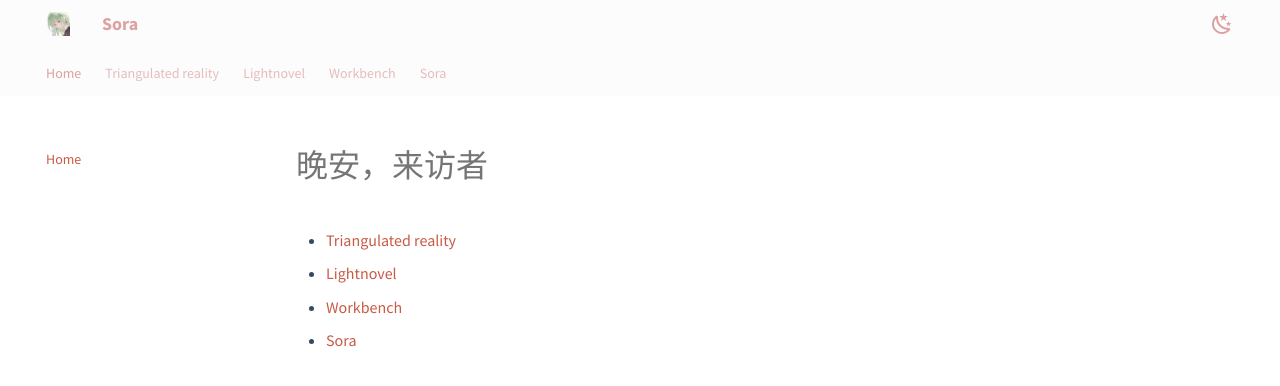
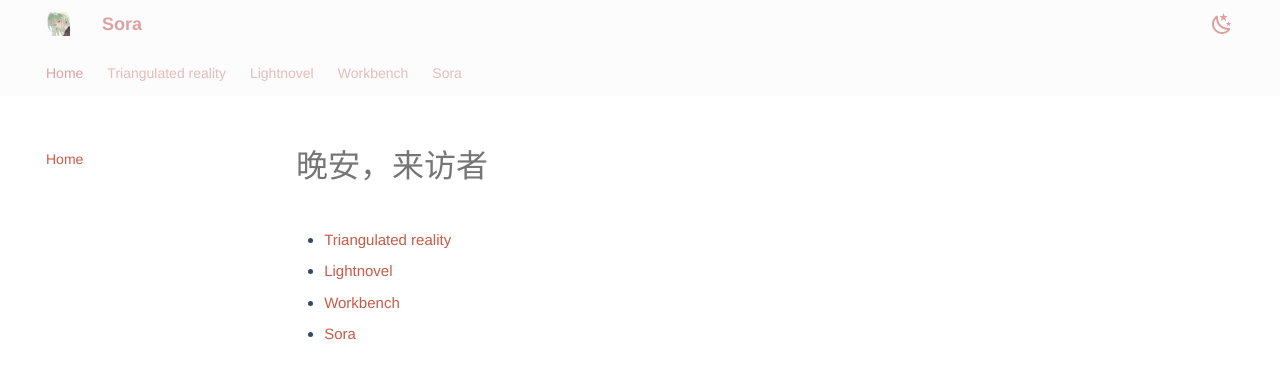
Before and after one commit to yuriever/yuriever.github.io, an MkDocs documentation site: the page built from docs/index.md, in a window 1280 px wide. Shown: the top 386 px of the page. Built offline with MkDocs 1.6.1 and Material for MkDocs 9.7.7, drawn with Linux system fonts in a browser that asks for light colours; some web fonts are replaced.

Commit message:
style: adjust font sizes and vertical alignment in footnote.css and mathjax.css; update body text color in misc.css; modify MathJax scale in mathjax.js; change font to Helvetica Neue in mkdocs.yml

```diff
--- a/docs/css/footnote.css
+++ b/docs/css/footnote.css
@@ -22,7 +22,7 @@ a.footnote-ref {
 }
 
 .md-typeset .footnote-ref {
-    font-size: 1.1em;
+    font-size: 1em;
     font-weight: bold;
-    vertical-align: -0.35em;
+    vertical-align: -0.375em;
 }
--- a/docs/css/mathjax.css
+++ b/docs/css/mathjax.css
@@ -24,9 +24,9 @@ mjx-labels {
 /*  */
 
 mjx-mrow.MathJax_ref {
-    font-size: 0.85em;
+    font-size: 0.8em;
     font-weight: bold;
-    vertical-align: 0.075em;
+    vertical-align: 0.05em;
     color: var(--sora-eqref-color);
     /* 抵消 mjx-container 的 margin */
     margin: -0.1rem;
--- a/docs/css/misc.css
+++ b/docs/css/misc.css
@@ -1,8 +1,9 @@
 /*  */
-/* 设置 body 元素的文本颜色 */
+/* 正文字号与颜色 */
 /*  */
 
-body {
+.md-typeset {
+    font-size: 15px;
     color: var(--sora-font-color);
 }
 
--- a/docs/js/mathjax.js
+++ b/docs/js/mathjax.js
@@ -8,10 +8,10 @@ window.MathJax = {
         ]
     },
     chtml: {
-        scale: 0.9
+        scale: 19/20
     },
     svg: {
-        scale: 0.9
+        scale: 19/20
     },
     tex: {
         // packages included
--- a/mkdocs.yml
+++ b/mkdocs.yml
@@ -16,7 +16,7 @@ theme:
   name: material
   custom_dir: custom
   font:
-    text: Source Sans Pro
+    text: Helvetica Neue
     code: Source Code Pro Semibold
   features:
     # navigation.instant is conflicted with mathjax
```
